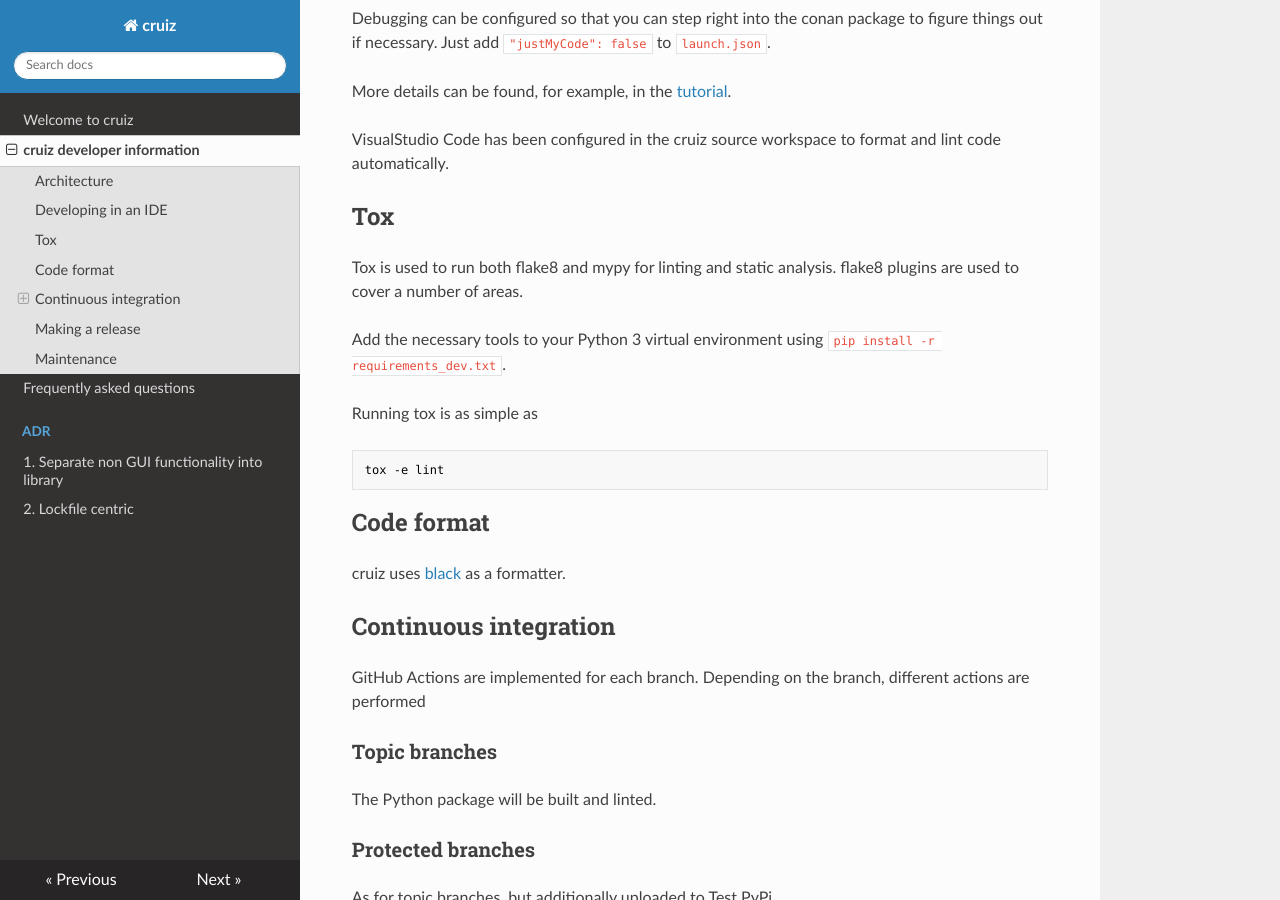
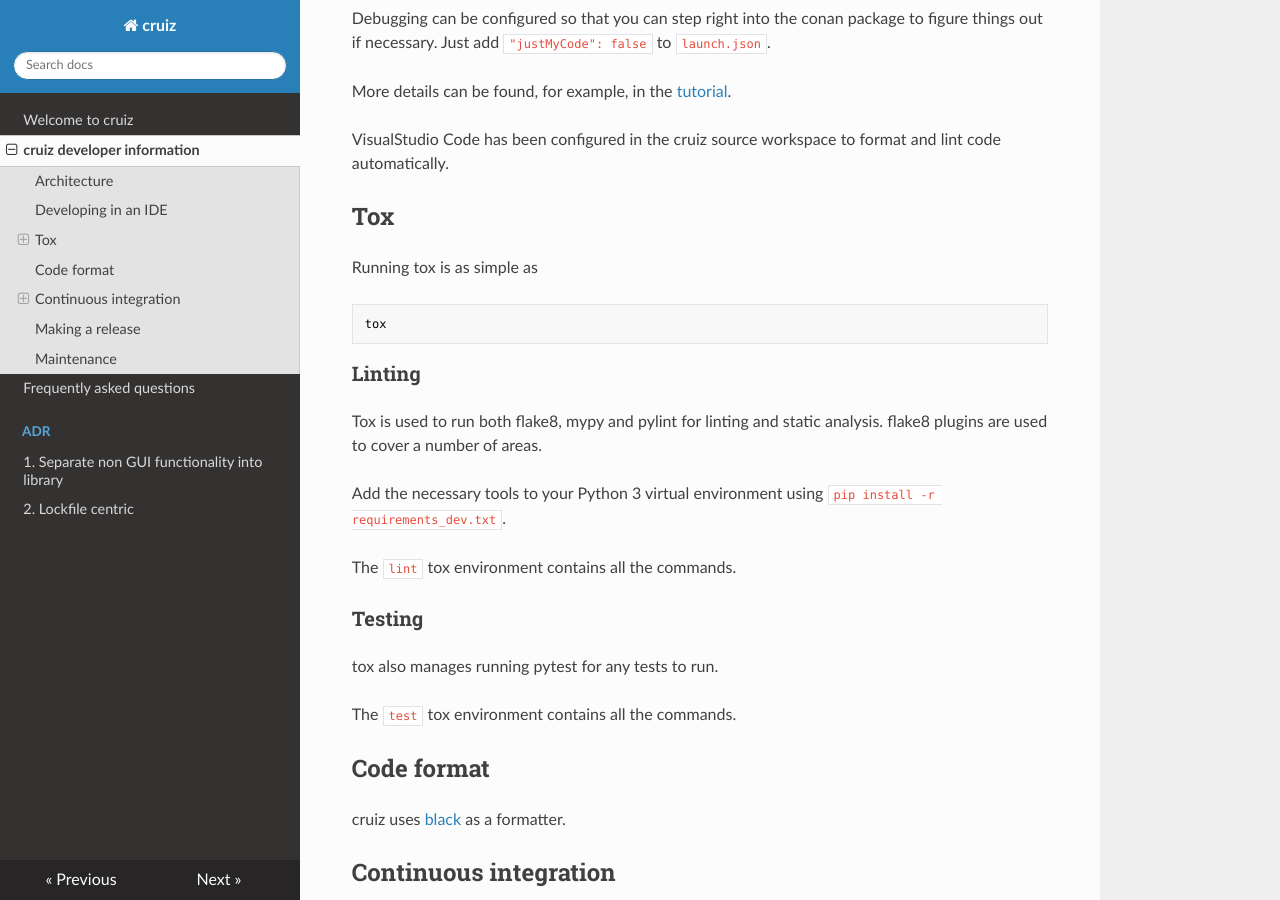
Before and after one commit to markfinal/cruiz, an MkDocs documentation site: the page built from doc/developer.md, in a window 1280 px wide and 900 px high, scrolled down 865 px. Built offline with MkDocs 1.6.1, drawn with Linux system fonts in a browser that asks for light colours; nearby versions of some CDN libraries.

Commit message:
Fixes #223 Docs: Update to latest information
Also added a badge for the docs build to the README

````diff
--- a/doc/developer.md
+++ b/doc/developer.md
@@ -25,14 +25,22 @@ More details can be found, for example, in the [tutorial](https://code.visualstu
 VisualStudio Code has been configured in the cruiz source workspace to format and lint code automatically.
 
 ## Tox
-Tox is used to run both flake8 and mypy for linting and static analysis. flake8 plugins are used to cover a number of areas.
+Running tox is as simple as
+```
+tox
+```
+
+### Linting
+Tox is used to run both flake8, mypy and pylint for linting and static analysis. flake8 plugins are used to cover a number of areas.
 
 Add the necessary tools to your Python 3 virtual environment using `pip install -r requirements_dev.txt`.
 
-Running tox is as simple as
-```
-tox -e lint
-```
+The `lint` tox environment contains all the commands.
+
+### Testing
+tox also manages running pytest for any tests to run.
+
+The `test` tox environment contains all the commands.
 
 ## Code format
 cruiz uses [black](https://pypi.org/project/black/) as a formatter.
````
Also changed, not shown: README.md (+1 -1 lines), doc/index.md (+6 -1 lines).
